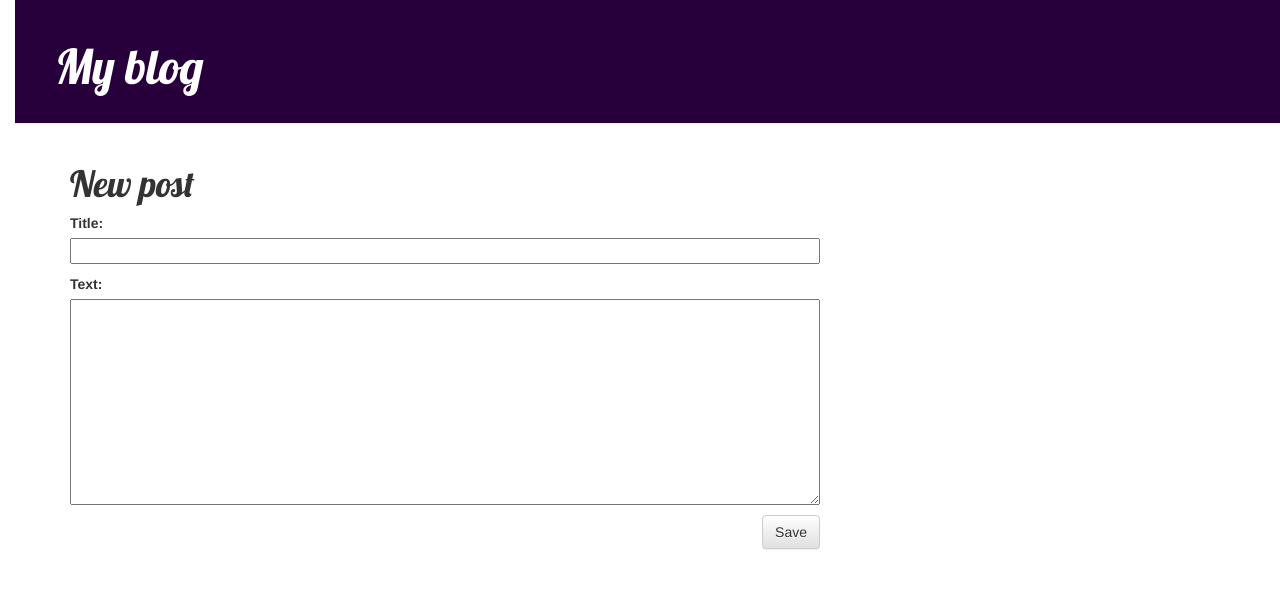
After one commit to YLannse/my-first-blog, a Django app: page /post/new/ in a window 1280 px wide. The commit adds this page. Shown: the top 589 px of the page. Run offline with Django 3.2, Linux system fonts and the light colour scheme; some libraries are stand-ins or nearby versions.

Commit message:
Added views to create/edit blog post inside the site.

```diff
--- /dev/null
+++ b/blog/forms.py
@@ -0,0 +1,9 @@
+from django import forms
+
+from .models import Post
+
+class PostForm(forms.ModelForm):
+
+    class Meta:
+        model = Post
+        fields = ('title', 'text',)
--- a/blog/static/css/blog.css
+++ b/blog/static/css/blog.css
@@ -1,5 +1,5 @@
 h1 a {
-    color: #FCA205;
+    color: #27003B;
     font-family: 'Lobster';
 }
 
@@ -8,7 +8,7 @@ body {
 }
 
 .page-header {
-    background-color: #ff9400;
+    background-color: #27003B;
     margin-top: 0;
     padding: 20px 20px 20px 40px;
 }
--- a/blog/templates/blog/base.html
+++ b/blog/templates/blog/base.html
@@ -1,15 +1,18 @@
 {% load static %}
 <html>
     <head>
-        <title>Django Girls blog</title>
+        <title>My blog</title>
         <link rel="stylesheet" href="//maxcdn.bootstrapcdn.com/bootstrap/3.2.0/css/bootstrap.min.css">
         <link rel="stylesheet" href="//maxcdn.bootstrapcdn.com/bootstrap/3.2.0/css/bootstrap-theme.min.css">
-        <link href='//fonts.googleapis.com/css?family=Lobster&subset=latin,latin-ext' rel='stylesheet' type='text/css'>
+        <link href="//fonts.googleapis.com/css?family=Lobster&subset=latin,latin-ext" rel="stylesheet" type="text/css">
         <link rel="stylesheet" href="{% static 'css/blog.css' %}">
     </head>
 	<body>
 		<div class="page-header">
-			<h1><a href="/">Django Girls Blog</a></h1>
+			{% if user.is_authenticated %}
+				<a href="{% url 'post_new' %}" class="top-menu"><span class="glyphicon glyphicon-plus"></span></a>
+			{% endif %}
+			<h1><a href="/">My blog</a></h1>
 		</div>
 		<div class="content container">
 			<div class="row">
--- a/blog/templates/blog/post_detail.html
+++ b/blog/templates/blog/post_detail.html
@@ -7,6 +7,9 @@
                 {{ post.published_date }}
             </div>
         {% endif %}
+		{% if user.is_authenticated %}
+			 <a class="btn btn-default" href="{% url 'post_edit' pk=post.pk %}"><span class="glyphicon glyphicon-pencil"></span></a>
+		{% endif %}
         <h1>{{ post.title }}</h1>
         <p>{{ post.text|linebreaksbr }}</p>
     </div>
--- /dev/null
+++ b/blog/templates/blog/post_edit.html
@@ -0,0 +1,9 @@
+{% extends 'blog/base.html' %}
+
+{% block content %}
+    <h1>New post</h1>
+    <form method="POST" class="post-form">{% csrf_token %}
+        {{ form.as_p }}
+        <button type="submit" class="save btn btn-default">Save</button>
+    </form>
+{% endblock %}
--- a/blog/urls.py
+++ b/blog/urls.py
@@ -4,4 +4,6 @@ from . import views
 urlpatterns = [
     path('', views.post_list, name='post_list'),
     path('post/<int:pk>/', views.post_detail, name='post_detail'),
+    path('post/new/', views.post_new, name='post_new'),
+    path('post/<int:pk>/edit/', views.post_edit, name='post_edit'),
 ]
--- a/blog/views.py
+++ b/blog/views.py
@@ -1,6 +1,8 @@
 from django.shortcuts import render, get_object_or_404
 from django.utils import timezone
 from .models import Post
+from .forms import PostForm
+from django.shortcuts import redirect
 
 def post_list(request):
     posts = Post.objects.filter(published_date__lte=timezone.now()).order_by('published_date')
@@ -9,3 +11,30 @@ def post_list(request):
 def post_detail(request, pk):
     post = get_object_or_404(Post, pk=pk)
     return render(request, 'blog/post_detail.html', {'post': post})
+
+def post_new(request):
+    if request.method == "POST":
+        form = PostForm(request.POST)
+        if form.is_valid():
+            post = form.save(commit=False)
+            post.author = request.user
+            post.published_date = timezone.now()
+            post.save()
+            return redirect('post_detail', pk=post.pk)
+    else:
+        form = PostForm()
+    return render(request, 'blog/post_edit.html', {'form': form})
+
+def post_edit(request, pk):
+    post = get_object_or_404(Post, pk=pk)
+    if request.method == "POST":
+        form = PostForm(request.POST, instance=post)
+        if form.is_valid():
+            post = form.save(commit=False)
+            post.author = request.user
+            post.published_date = timezone.now()
+            post.save()
+            return redirect('post_detail', pk=post.pk)
+    else:
+        form = PostForm(instance=post)
+    return render(request, 'blog/post_edit.html', {'form': form})
```
